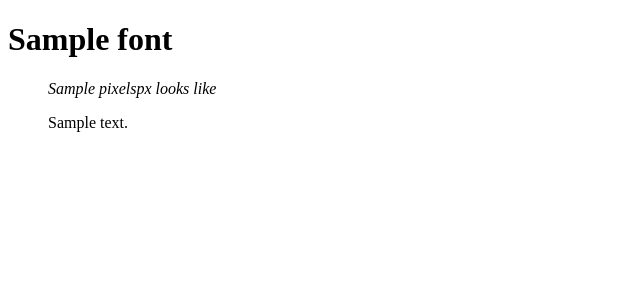
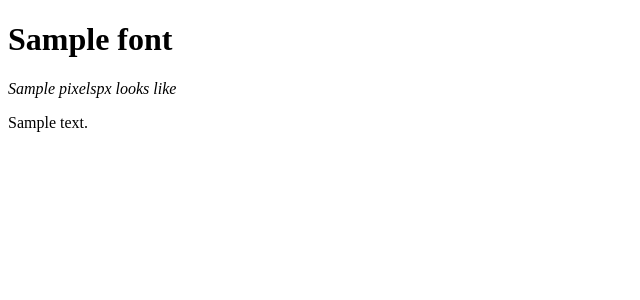
Before and after one commit to devfort/checkyourfont, a Django app: template fontly/templates/font.html in a window 1280 px wide. Shown: the top 300 px of the page, without its empty margins (0-640 px from the left). Run offline with Django 3.2, Linux system fonts and the light colour scheme; the template is opened without the code that fills it: most values are stand-ins (such as "Sample title", 1, 10 or a date in 2020).

Commit message:
Mini-reset.

```diff
--- a/fontly/templates/font.html
+++ b/fontly/templates/font.html
@@ -4,10 +4,20 @@
 
 {% block head-css %}
 <style>
+{# FIXME: webfonts #}
 body {
   font-family: {{ font }};
 }
-ol li { list-style: none; }
+ol {
+  margin: 0;
+  padding: 0;
+}
+li {
+  list-style: none;
+  margin: 0;
+  padding: 0;
+}
+.key { font-weight: bold; }
 </style>
 {% endblock %}
 
```
